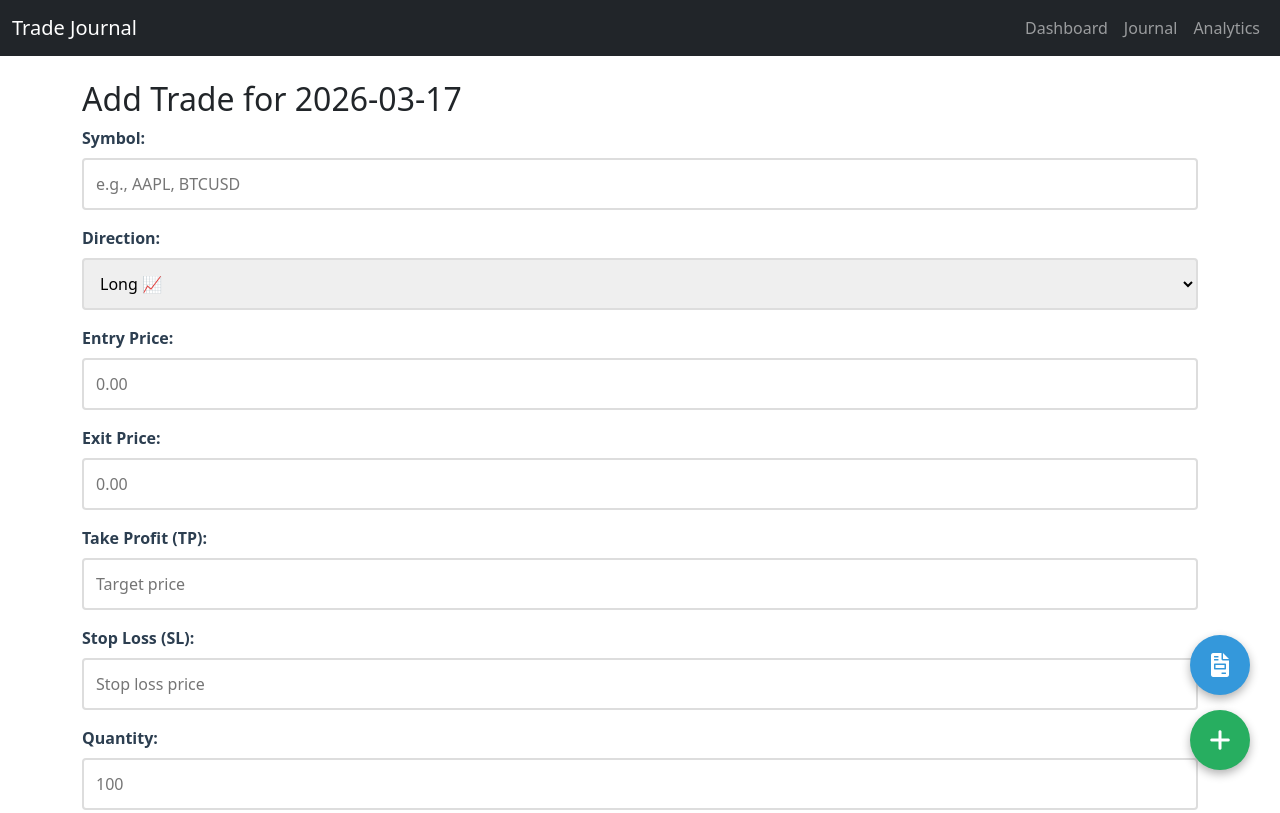
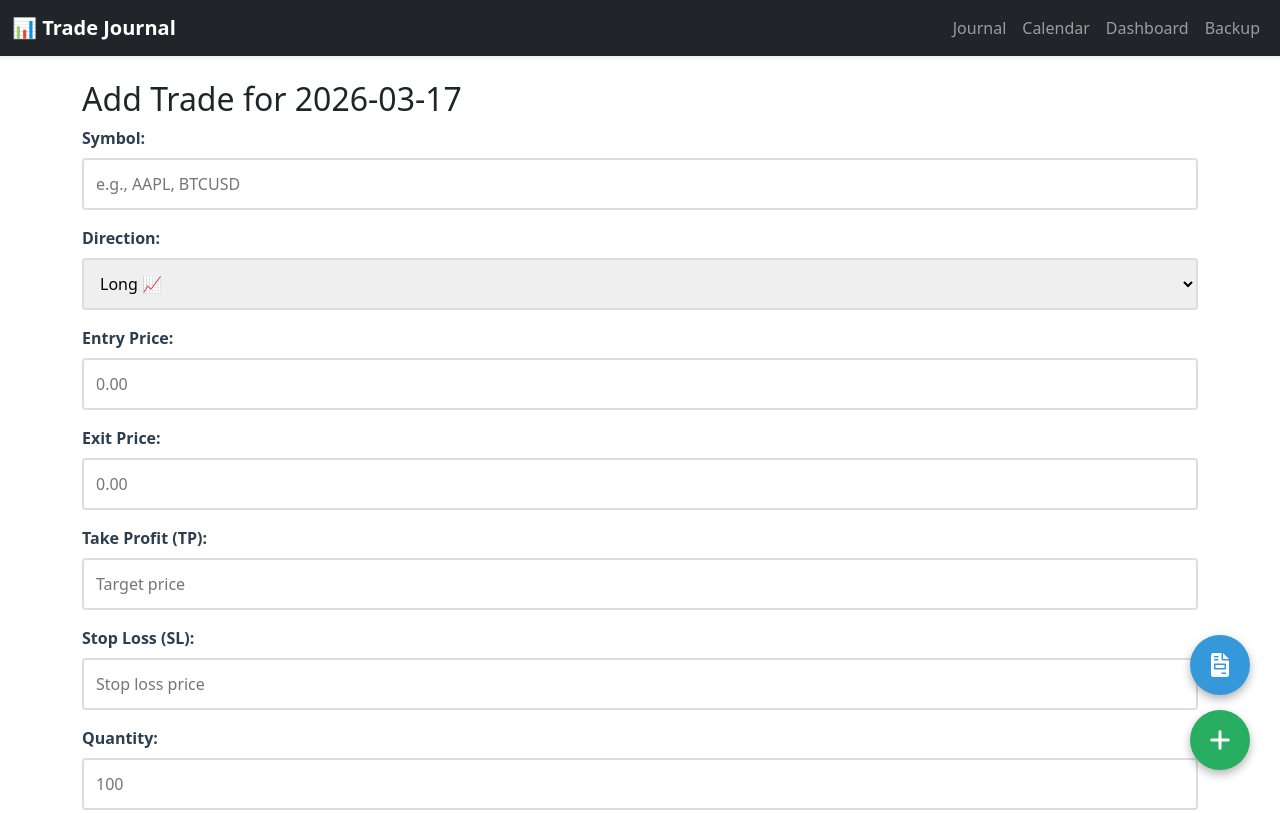
Before and after one commit to MedaAkhil/TradeJournal, a website: page public/journal.html in a window 1280 px wide. Shown: the top 813 px of the page. Drawn offline with nearby package versions, Linux system fonts and the light colour scheme; no server answers.

Commit message:
nav ui change

```diff
--- a/public/journal.html
+++ b/public/journal.html
@@ -428,36 +428,36 @@
     </style>
 </head>
 <body>
-    <nav class="navbar navbar-expand-lg navbar-dark bg-dark">
+    <nav class="navbar navbar-expand-lg navbar-dark bg-dark shadow-sm">
   <div class="container-fluid">
 
-        <!-- Logo -->
-        <a class="navbar-brand" href="#">Trade Journal</a>
+    <a class="navbar-brand fw-bold" href="#">📊 Trade Journal</a>
 
-        <!-- Hamburger Button -->
     <button class="navbar-toggler" type="button" data-bs-toggle="collapse" data-bs-target="#navbarNav">
       <span class="navbar-toggler-icon"></span>
     </button>
 
-        <!-- Collapsible Menu -->
     <div class="collapse navbar-collapse" id="navbarNav">
       <ul class="navbar-nav ms-auto">
 
         <li class="nav-item">
-            <a class="nav-link" href="index.html">Dashboard</a>
+          <a class="nav-link" href="index.html">Journal</a>
         </li>
 
         <li class="nav-item">
-            <a class="nav-link" href="journal.html">Journal</a>
+          <a class="nav-link" href="calendar.html">Calendar</a>
         </li>
 
         <li class="nav-item">
-            <a class="nav-link" href="analytics.html">Analytics</a>
+          <a class="nav-link" href="dashboard.html">Dashboard</a>
+        </li>
+
+        <li class="nav-item">
+          <a class="nav-link" href="export.html">Backup</a>
         </li>
 
       </ul>
     </div>
-
   </div>
 </nav>
 
```
Also changed, not shown: public/index.html (+9 -9 lines). Lines whose indentation alone changed are shown as unchanged.
